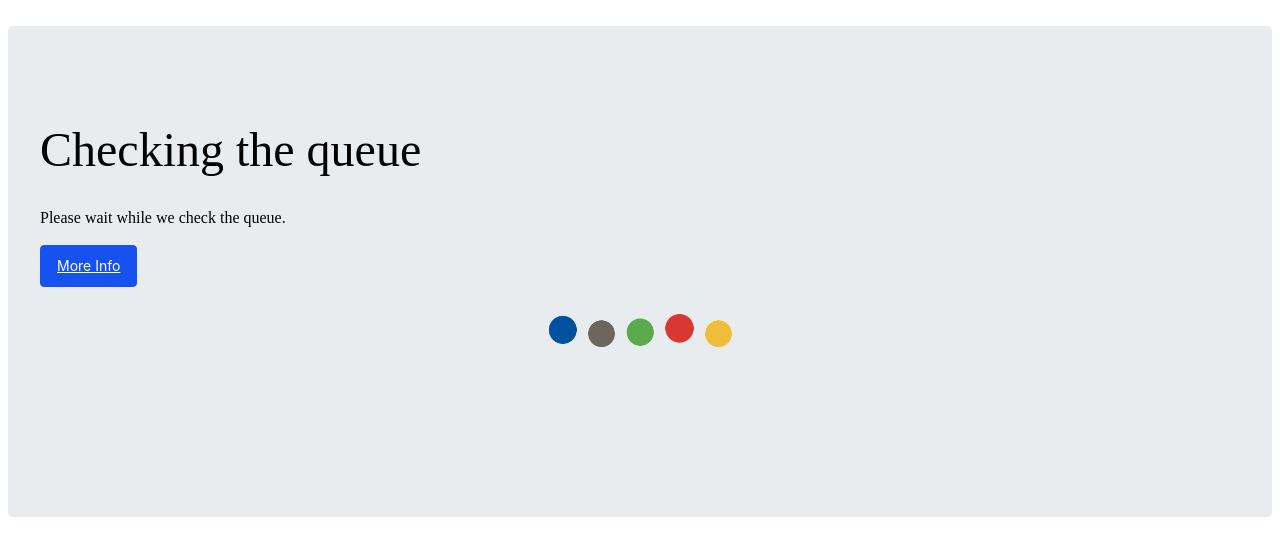
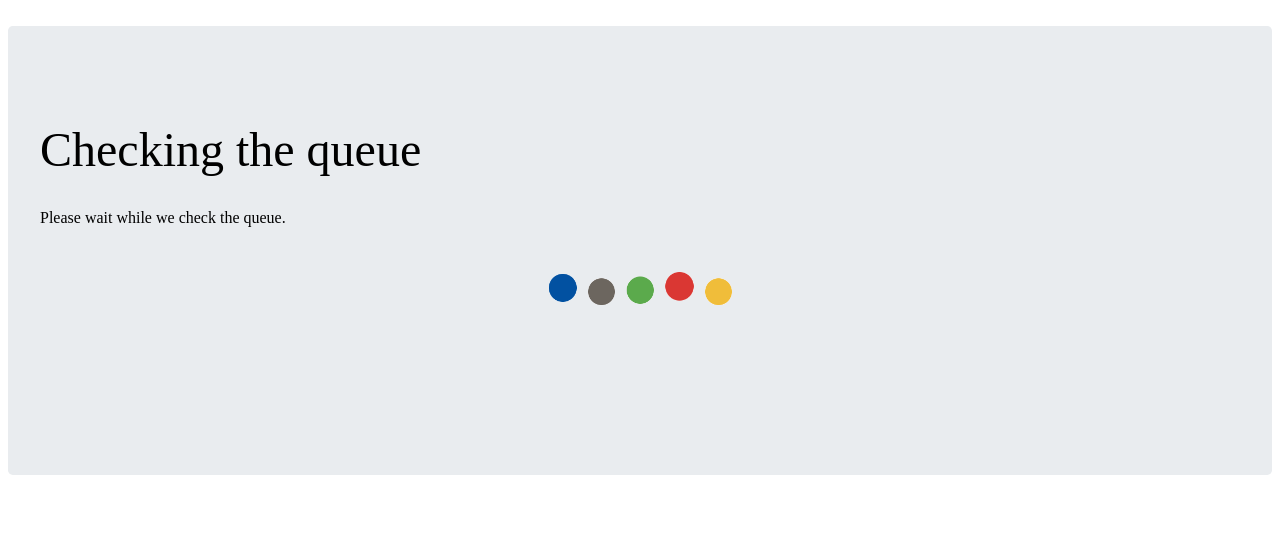
Before and after one commit to dbca-wa/queue-manager, a Django app: template django_site_queue/templates/site_queue/queue.html in a window 1280 px wide. Shown: the top 556 px of the page. Run offline with Django 3.2, Linux system fonts and the light colour scheme; the template is opened without the code that fills it, so the values that code supplies are empty.

Commit message:
Remove button

```diff
--- a/django_site_queue/templates/site_queue/base_queue.html
+++ b/django_site_queue/templates/site_queue/base_queue.html
@@ -24,7 +24,7 @@
 Please wait while we check the queue.
 </div>
 <br>
-<div id="more_info_div">
+<div id="more_info_div" style='display:none'>
 <a class="queue-button-blue" role="button" id='more_info_link' target="_queue_page"href="">More Info</a>
 </div>
 {% endblock %}
```
